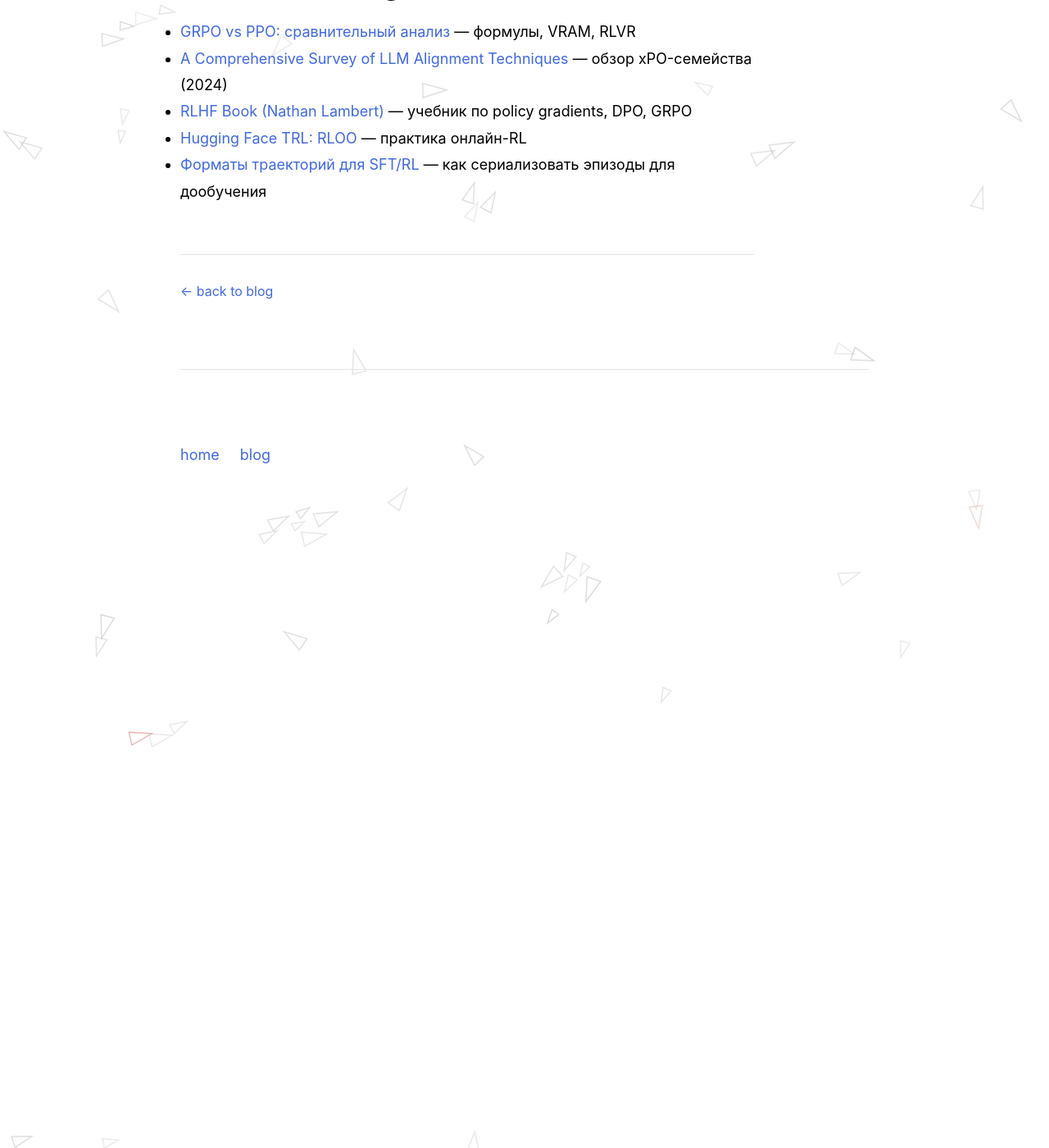
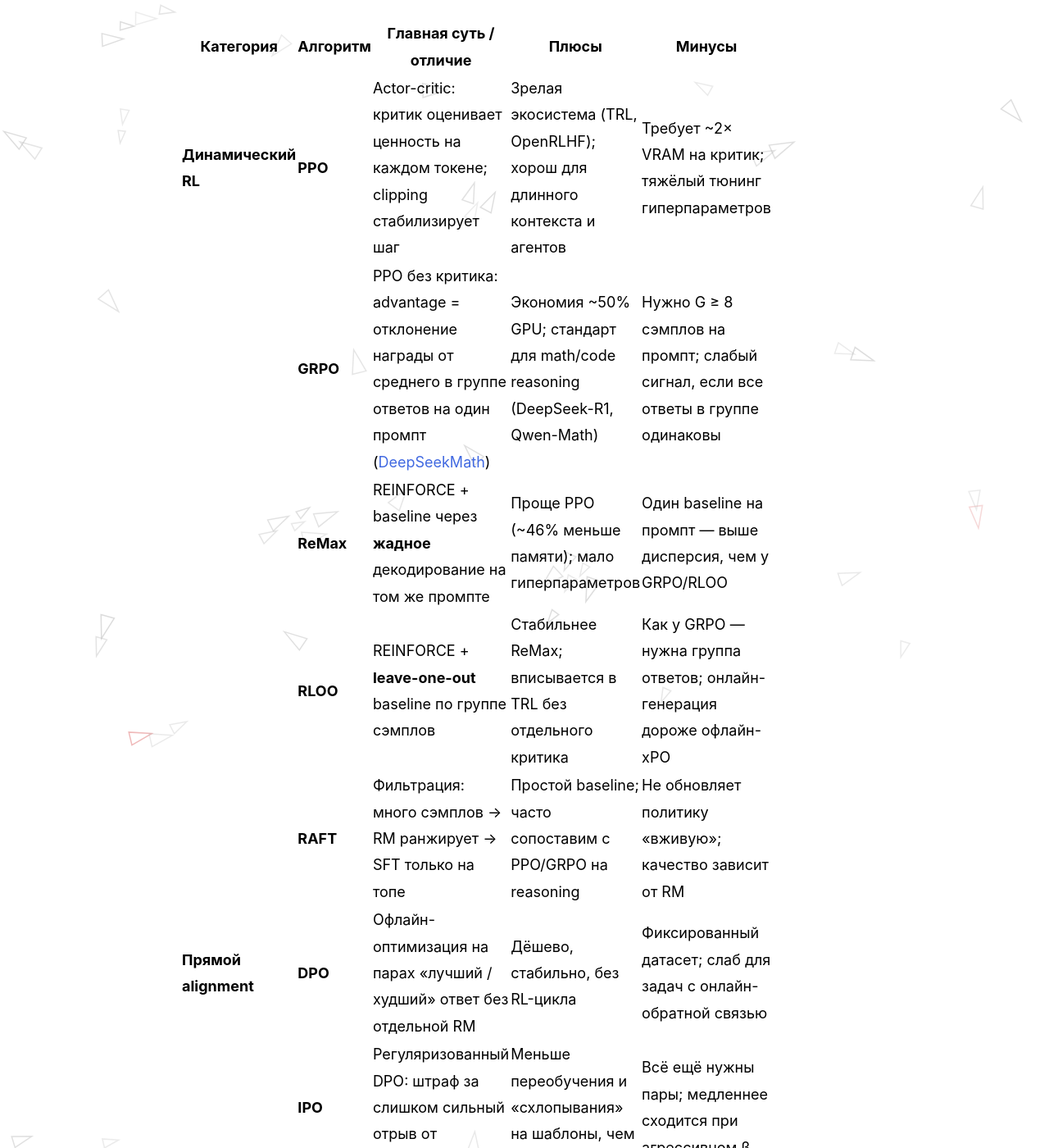
Before and after one commit to evgeniy-borisov/vairl, a Jekyll site: the page built from _posts/2026-07-02-llm-alignment-methods-handbook-ru.md, in a window 1280 px wide and 1400 px high, scrolled down 9903 px. Shown: the whole window at 82% size. Built offline with Jekyll 4.4.1, drawn with Linux system fonts in a browser that asks for light colours; nearby versions of some CDN libraries; some of the changed text lies outside the part shown.

Commit message:
Исправить публикацию статей: даты, CI и ссылки.
Отключить bundler-cache в GitHub Actions из-за периодических сбоев
загрузки артефактов; переименовать посты с датой 07-03 в 07-02,
выставить безопасное время публикации и поправить внутренние ссылки.

Co-authored-by: Cursor <cursoragent@cursor.com>

```diff
--- a/_posts/2026-07-02-llm-alignment-methods-handbook-ru.md
+++ b/_posts/2026-07-02-llm-alignment-methods-handbook-ru.md
@@ -11,7 +11,7 @@ image: /assets/images/llm-alignment-methods-handbook.svg
 
 Ниже — структурированный справочник: **год появления**, **суть метода**, **ссылка на оригинальную статью**. Для детального сравнения PPO и GRPO см. отдельную публикацию: [GRPO vs PPO](/vairl/blog/2026/07/01/grpo-vs-ppo-llm-alignment-ru/).
 
-Связанные материалы VAIRL: [жизненный цикл агента](/vairl/blog/2026/07/01/agent-lifecycle-pipeline-ru/), [форматы траекторий](/vairl/blog/2026/07/03/agent-trajectory-formats-ru/), [устойчивость control loops](/vairl/blog/2026/06/29/agent-control-loop-stability-ru/).
+Связанные материалы VAIRL: [жизненный цикл агента](/vairl/blog/2026/07/01/agent-lifecycle-pipeline-ru/), [форматы траекторий](/vairl/blog/2026/07/02/agent-trajectory-formats-ru/), [устойчивость control loops](/vairl/blog/2026/06/29/agent-control-loop-stability-ru/).
 
 ---
 
@@ -218,10 +218,32 @@ flowchart TB
 
 ---
 
+## Сравнительная таблица методов
+
+| Категория | Алгоритм | Главная суть / отличие | Плюсы | Минусы |
+|-----------|----------|------------------------|-------|--------|
+| **Динамический RL** | **PPO** | Actor-critic: критик оценивает ценность на каждом токене; clipping стабилизирует шаг | Зрелая экосистема (TRL, OpenRLHF); хорош для длинного контекста и агентов | Требует ~2× VRAM на критик; тяжёлый тюнинг гиперпараметров |
+| | **GRPO** | PPO без критика: advantage = отклонение награды от среднего в группе ответов на один промпт ([DeepSeekMath](https://arxiv.org/abs/2402.03300)) | Экономия ~50% GPU; стандарт для math/code reasoning (DeepSeek-R1, Qwen-Math) | Нужно G ≥ 8 сэмплов на промпт; слабый сигнал, если все ответы в группе одинаковы |
+| | **ReMax** | REINFORCE + baseline через **жадное** декодирование на том же промпте | Проще PPO (~46% меньше памяти); мало гиперпараметров | Один baseline на промпт — выше дисперсия, чем у GRPO/RLOO |
+| | **RLOO** | REINFORCE + **leave-one-out** baseline по группе сэмплов | Стабильнее ReMax; вписывается в TRL без отдельного критика | Как у GRPO — нужна группа ответов; онлайн-генерация дороже офлайн-xPO |
+| | **RAFT** | Фильтрация: много сэмплов → RM ранжирует → SFT только на топе | Простой baseline; часто сопоставим с PPO/GRPO на reasoning | Не обновляет политику «вживую»; качество зависит от RM |
+| **Прямой alignment** | **DPO** | Офлайн-оптимизация на парах «лучший / худший» ответ без отдельной RM | Дёшево, стабильно, без RL-цикла | Фиксированный датасет; слаб для задач с онлайн-обратной связью |
+| | **IPO** | Регуляризованный DPO: штраф за слишком сильный отрыв от референса | Меньше переобучения и «схлопывания» на шаблоны, чем у DPO | Всё ещё нужны пары; медленнее сходится при агрессивном β |
+| | **SimPO** | DPO **без референсной модели**; награда = средний log-prob (норма по длине) | Максимальная экономия VRAM среди xPO; меньше «воды» в ответах | Нужны пары предпочтений; чувствителен к дисбалансу длины ответов |
+| | **KTO** | Бинарные метки «хорошо / плохо» на **одиночных** ответах (теория перспектив) | Дешёвый сбор данных из логов (клики, рейтинги) | Чуть уступает DPO на тонкой настройке по парам |
+| | **ORPO** | SFT + preference alignment **в одном** шаге через odds ratio | Сокращает пайплайн; не нужна замороженная референсная модель | Сложнее балансировать SFT vs alignment; меньше контроля, чем в двухэтапном пайплайне |
+| | **SPIN** | Итеративное самообучение: модель отличает свои ответы от human SFT | Не нужны дополнительные preference-данные поверх SFT | Несколько итераций; риск дрейфа от human-распределения |
+| **Reasoning / агенты** | **PRM** | Process reward: оценка **каждого шага** CoT, не только финала | Борется с логическими галлюцинациями в цепочке | Дорогая пошаговая разметка (PRM800K и аналоги) |
+| | **STaR** | Bootstrapping: генерация CoT → фильтр по правильности → SFT; rationalization при ошибках | Автономный цикл улучшения без массивной ручной CoT-разметки | Риск накопления собственных ошибок; нужен oracle ответа |
+| | **MCTS** | Поиск по дереву рассуждений с backtracking (MCTS-DPO, ReST-MCTS*, CoGEX) | Решает сложные задачи, недоступные жадной генерации | Медленный инференс; высокий compute budget на поиск |
+| | **RLVR** | Награда от **верификатора** (правильный ответ, unit-тесты) + онлайн-RL (часто GRPO) | Эмерджентные длинные CoT без ручной разметки рассуждений ([DeepSeek-R1](https://arxiv.org/abs/2501.12948)) | Нужен надёжный верификатор; плохо переносится на «мягкие» задачи без oracle |
+
+---
+
 ## Further reading
 
 - [GRPO vs PPO: сравнительный анализ](/vairl/blog/2026/07/01/grpo-vs-ppo-llm-alignment-ru/) — формулы, VRAM, RLVR
 - [A Comprehensive Survey of LLM Alignment Techniques](https://arxiv.org/abs/2407.16216) — обзор xPO-семейства (2024)
 - [RLHF Book (Nathan Lambert)](https://rlhfbook.com/) — учебник по policy gradients, DPO, GRPO
 - [Hugging Face TRL: RLOO](https://huggingface.co/blog/putting_rl_back_in_rlhf_with_rloo) — практика онлайн-RL
-- [Форматы траекторий для SFT/RL](/vairl/blog/2026/07/03/agent-trajectory-formats-ru/) — как сериализовать эпизоды для дообучения
+- [Форматы траекторий для SFT/RL](/vairl/blog/2026/07/02/agent-trajectory-formats-ru/) — как сериализовать эпизоды для дообучения
```
Also changed, not shown: _posts/2026-07-02-agent-trajectory-formats-ru.md (renamed from _posts/2026-07-03-agent-trajectory-formats-ru.md, +1 -1 lines), .github/workflows/jekyll.yml, _posts/2026-07-02-sakana-fugu-multi-agent-orchestration-ru.md (renamed from _posts/2026-07-03-sakana-fugu-multi-agent-orchestration-ru.md).
